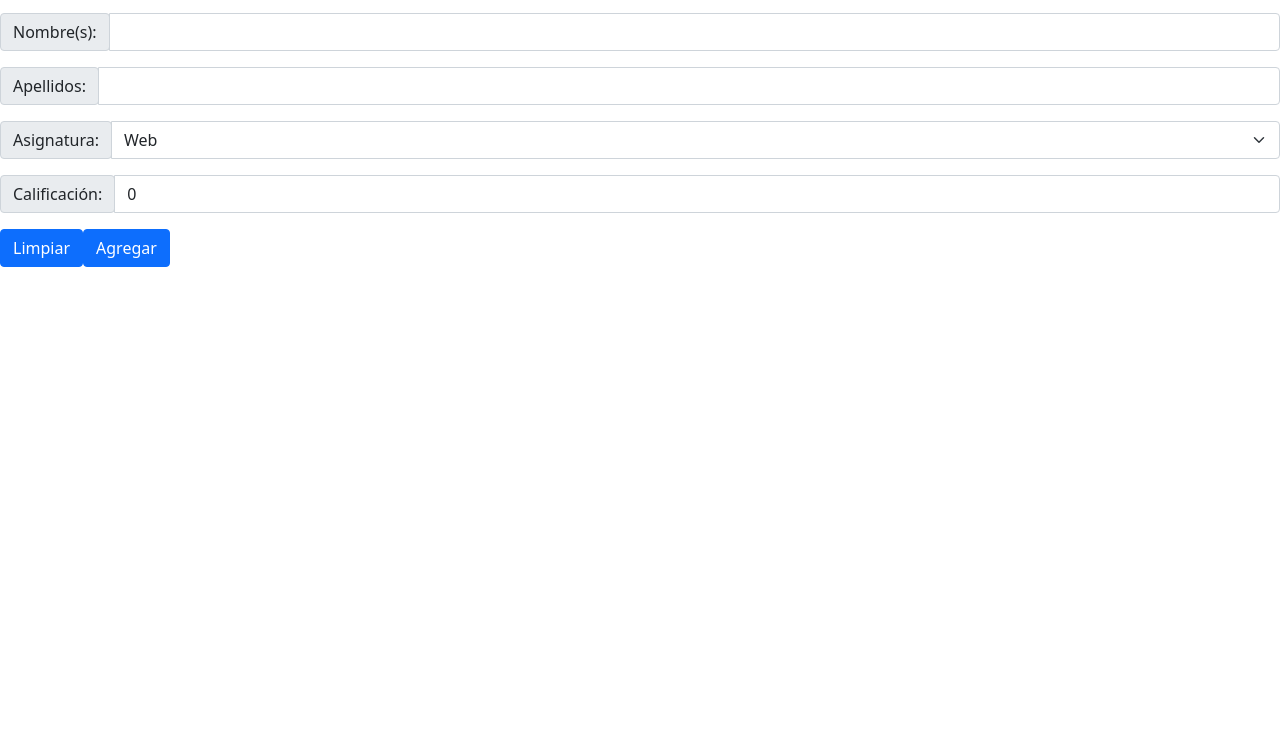
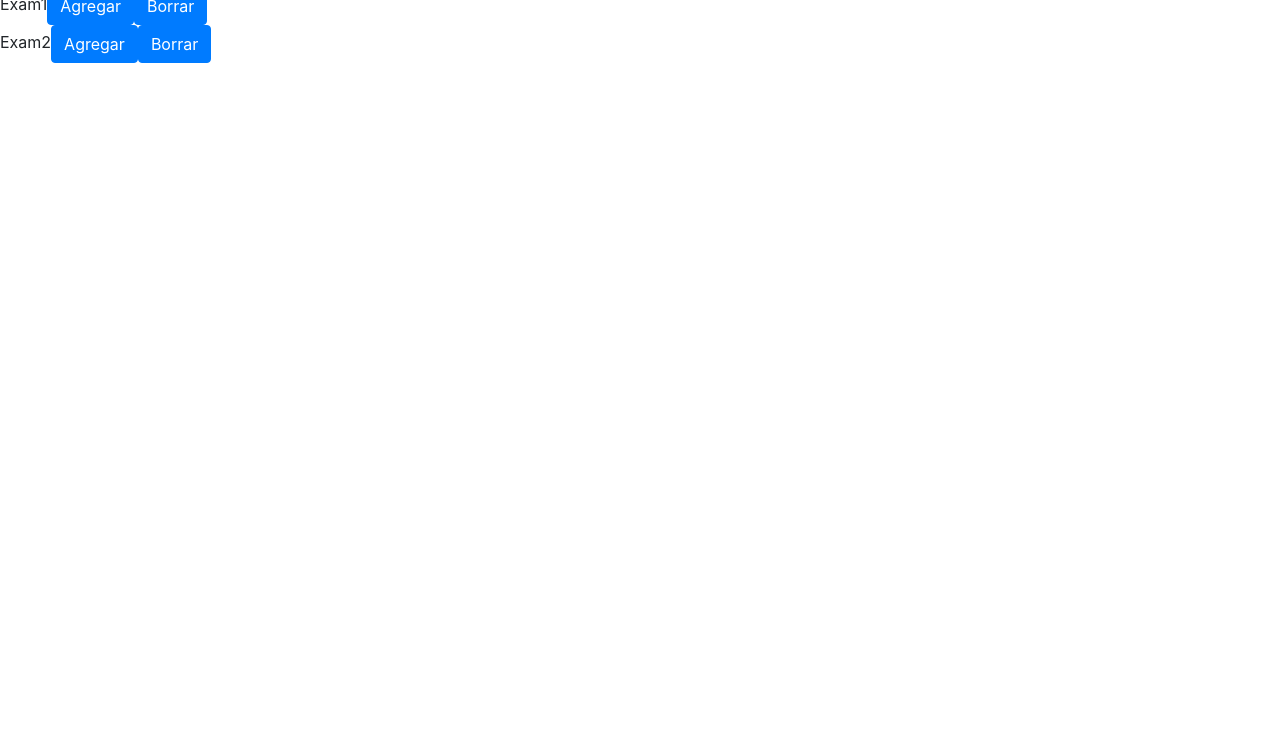
Before and after one commit to Miguel235711/Databases-P1, a plain HTML site: page Frontend/index.html in a window 1280 px wide. Shown: the part 69-800 px from the top of the page. Drawn offline with nearby package versions, Linux system fonts and the light colour scheme; some packages are replaced by stand-ins of ours; a script that the page names is missing.

Commit message:
until exams

```diff
--- a/Frontend/index.html
+++ b/Frontend/index.html
@@ -7,8 +7,11 @@
     <title>Document</title>
     <script src="main.js" type="module"></script>
     <script src="//cdn.jsdelivr.net/npm/sweetalert2@10"></script>
-    <link href="https://cdn.jsdelivr.net/npm/bootstrap@5.0.0-beta2/dist/css/bootstrap.min.css" rel="stylesheet" integrity="sha384-BmbxuPwQa2lc/FVzBcNJ7UAyJxM6wuqIj61tLrc4wSX0szH/Ev+nYRRuWlolflfl" crossorigin="anonymous">
-    <script src="https://cdn.jsdelivr.net/npm/bootstrap@5.0.0-beta2/dist/js/bootstrap.bundle.min.js" integrity="sha384-b5kHyXgcpbZJO/tY9Ul7kGkf1S0CWuKcCD38l8YkeH8z8QjE0GmW1gYU5S9FOnJ0" crossorigin="anonymous"></script>
+    <link rel="stylesheet" href="https://maxcdn.bootstrapcdn.com/bootstrap/4.0.0/css/bootstrap.min.css" integrity="sha384-Gn5384xqQ1aoWXA+058RXPxPg6fy4IWvTNh0E263XmFcJlSAwiGgFAW/dAiS6JXm" crossorigin="anonymous">
+    <!--<script src="https://cdn.jsdelivr.net/npm/bootstrap@5.0.0-beta2/dist/js/bootstrap.bundle.min.js" integrity="sha384-b5kHyXgcpbZJO/tY9Ul7kGkf1S0CWuKcCD38l8YkeH8z8QjE0GmW1gYU5S9FOnJ0" crossorigin="anonymous"></script>-->
+    <script src="https://code.jquery.com/jquery-3.2.1.slim.min.js" integrity="sha384-KJ3o2DKtIkvYIK3UENzmM7KCkRr/rE9/Qpg6aAZGJwFDMVNA/GpGFF93hXpG5KkN" crossorigin="anonymous"></script>
+    <script src="https://cdnjs.cloudflare.com/ajax/libs/popper.js/1.12.9/umd/popper.min.js" integrity="sha384-ApNbgh9B+Y1QKtv3Rn7W3mgPxhU9K/ScQsAP7hUibX39j7fakFPskvXusvfa0b4Q" crossorigin="anonymous"></script>
+    <script src="https://maxcdn.bootstrapcdn.com/bootstrap/4.0.0/js/bootstrap.min.js" integrity="sha384-JZR6Spejh4U02d8jOt6vLEHfe/JQGiRRSQQxSfFWpi1MquVdAyjUar5+76PVCmYl" crossorigin="anonymous"></script>
 </head>
 <body>
 </body>
--- /dev/null
+++ b/Frontend/js/tags/a.js
@@ -0,0 +1,8 @@
+import tag from './tag.js'
+import {withChildrenF} from '../../js/transformers/ref.js'
+
+export default ({classes,id,text,click,childrenFunctions,data_toggle,href,role,aria_expanded,aria_controls}={},) => {
+    let _a = tag('a',{classes:classes,id:id,text:text,click:click,data_toggle:data_toggle,href:href,role:role,aria_expanded:aria_expanded,aria_controls:aria_controls})
+    return childrenFunctions ?
+        withChildrenF({elementFunction:_a,childrenFunctions:childrenFunctions}):_a
+}
--- /dev/null
+++ b/Frontend/js/tags/button.js
@@ -0,0 +1,8 @@
+import tag from './tag.js'
+import {withChildrenF} from '../../js/transformers/ref.js'
+
+export default ({classes,id,text,click,childrenFunctions,data_toggle,href,role,aria_expanded,aria_controls,type,data_target}={},) => {
+    let _button = tag('button',{classes:classes,id:id,text:text,click:click,data_toggle:data_toggle,href:href,role:role,aria_expanded:aria_expanded,aria_controls:aria_controls,type:type,data_target:data_target})
+    return childrenFunctions ?
+        withChildrenF({elementFunction:_button,childrenFunctions:childrenFunctions}):_button
+}
--- /dev/null
+++ b/Frontend/js/tags/h1.js
@@ -0,0 +1,8 @@
+import tag from './tag.js'
+import {withChildrenF} from '../../js/transformers/ref.js'
+
+export default ({classes,id,text,click,childrenFunctions}={},) => {
+    let _h1 = tag('h1',{classes:classes,id:id,text:text,click:click})
+    return childrenFunctions ?
+        withChildrenF({elementFunction:_div,childrenFunctions:childrenFunctions}):_h1
+}
--- /dev/null
+++ b/Frontend/js/tags/h2.js
@@ -0,0 +1,8 @@
+import tag from './tag.js'
+import {withChildrenF} from '../../js/transformers/ref.js'
+
+export default ({classes,id,text,click,childrenFunctions}={},) => {
+    let _h2 = tag('h2',{classes:classes,id:id,text:text,click:click})
+    return childrenFunctions ?
+        withChildrenF({elementFunction:_h2,childrenFunctions:childrenFunctions}):_h2
+}
--- /dev/null
+++ b/Frontend/js/tags/p.js
@@ -0,0 +1,9 @@
+///add to framework
+import tag from './tag.js'
+import {withChildrenF} from '../../js/transformers/ref.js'
+
+export default ({classes,id,text,click,childrenFunctions}={},) => {
+    let _p = tag('p',{classes:classes,id:id,text:text,click:click})
+    return childrenFunctions ?
+        withChildrenF({elementFunction:_p,childrenFunctions:childrenFunctions}):_p
+}
--- a/Frontend/js/tags/script.js
+++ b/Frontend/js/tags/script.js
@@ -1,6 +1,10 @@
-let script = ({src}={}) =>{
+export default ({src,integrity,crossorigin}={}) =>() =>{
     let _script = document.createElement('script')
     if(src)
         _script.setAttribute('src',src)
+    if(integrity)
+        _script.setAttribute('integrity',integrity)
+    if(crossorigin)
+        _script.setAttribute('crossorigin',crossorigin)
     return _script
 }
--- a/Frontend/js/tags/tag.js
+++ b/Frontend/js/tags/tag.js
@@ -1,6 +1,6 @@
 import {setClasses,setId} from '../transformers/ref.js'
 
-export default (tagName,{classes,id,text,click,value,border}={}) => () =>{
+export default (tagName,{classes,id,text,click,value,border,href,data_toggle,role,aria_expanded,aria_controls,type,data_target}={}) => () =>{
     let _tag = document.createElement(tagName)
     if(classes)
         //(element,classes)
@@ -17,5 +17,19 @@ export default (tagName,{classes,id,text,click,value,border}={}) => () =>{
         _tag.setAttribute("value",value)
     if(border)
         _tag.setAttribute('border',border)
+    if(data_toggle)
+        _tag.setAttribute('data-toggle',data_toggle)
+    if(href)
+        _tag.setAttribute('href',href)
+    if(role)
+        _tag.setAttribute('role',role)
+    if(aria_expanded)
+        _tag.setAttribute('aria-expanded',aria_expanded)
+    if(aria_controls)
+        _tag.setAttribute('aria-controls',aria_controls)
+    if(type)
+        _tag.setAttribute('type',type)
+    if(data_target)
+        _tag.setAttribute('data-target',data_target)
     return _tag
 }
--- a/Frontend/main.js
+++ b/Frontend/main.js
@@ -7,11 +7,17 @@ import input from './js/tags/input.js'
 import table from './js/tags/table.js'
 import select from './js/tags/select.js'
 import option from './js/tags/option.js'
+import h1 from './js/tags/h1.js'
+import h2 from './js/tags/h2.js'
+import script from './js/tags/script.js'
+
 import {withChildrenF} from './js/transformers/ref.js'
 import {valueHolder,selectHolder,bindChangeListenerToHolderBiIndex,bindListenerToHolderBiValue} from './js/binding/bind.js'
 import form from './js/tags/form.js'
 
+
 import Component from './src/Component/Component.js'
+import Collapsable from './src/Collapsable/Collapsable.js'
 
 
 let SetState = (callback)=>{
@@ -21,183 +27,116 @@ let SetState = (callback)=>{
 }
 
 let body = document.querySelector('body')
-let enrollmentHolder = valueHolder('')
+let examNameHolder = valueHolder('')
+let exams = [
+    {id:1,name:'Exam1',questions:[
+        {
+            id:1,
+            description:'¿Cuánto es 3+2?',
+            ord:1,
+            type: 'open'
+        },
+        {
+            id:2,
+            description:'¿Quién descubrió E=mc^2?',
+            ord:0,
+            type:'mult'
+        }
+    ]},
+    {id:2,name:'Exam2',questions:[
+
+    ]}
+]
+let showExamDetails = false
+let examForDetails = undefined
+/*let enrollmentHolder = valueHolder('')
 let nameHolder = valueHolder('')
 let lastnameHolder = valueHolder('')
 let subjectHolder = selectHolder(0)
 let gradeHolder = valueHolder('0')
 let subjects = ['Web','Lenguajes de Programación','Sistemas Operativos','Matemáticas Computacionales']
 let data = []
-let valid = () => /^A[0-9]{8}$/.test(enrollmentHolder.value) && /\S/.test(nameHolder.value) && /\S/.test(lastnameHolder.value) && (/^[1-9][0-9]*$/.test(gradeHolder.value)||/^0$/.test(gradeHolder.value))&&0<=Number(gradeHolder.value)&&Number(gradeHolder.value)<=100
+let valid = () => /^A[0-9]{8}$/.test(enrollmentHolder.value) && /\S/.test(nameHolder.value) && /\S/.test(lastnameHolder.value) && (/^[1-9][0-9]*$/.test(gradeHolder.value)||/^0$/.test(gradeHolder.value))&&0<=Number(gradeHolder.value)&&Number(gradeHolder.value)<=100*/
 
 let main = ()=> {
     //({element,childrenFunctions})
     console.log('main called')
-
+    let detailsDiv = div()()
     setChildren({
         element: body,
         childrenFunctions: [
-            /*div({
+            h1({text:'Exámenes'}),
+            !showExamDetails ?
+                div({childrenFunctions:
+                    exams.map((exam,index)=>
+                        div({childrenFunctions:[
+                            span({text:exam.name,click:()=>{
+                                showExamDetails = true
+                                examForDetails = exams[index]
+                                SetState(()=>{})
+                            }}),
+                            input({classes:['btn','btn-primary'],type:'button',value:'Agregar',click:()=>{
+                                Swal.fire({
+                                    title: 'Agregar Examen',
+                                    html: div({
                                         childrenFunctions:[
                                                 div({
                                                     classes:['input-group-prepend'],
-                        childrenFunctions:[span({text:'Temperatura:',classes:['input-group-text']})]
+                                                    childrenFunctions:[span({text:'Nombre:',classes:['input-group-text']})]
                                                 }),
-                    bindListenerToHolderBiValue(input({type:'number',arial_label:'Temperature',aria_describedby:'basic-addon1',classes:['form-control']}),temperatureHolder,'input'),
-                ],
-                classes:['input-group mb-3']
-            }),
-            div({childrenFunctions:[
-                div({
-                    classes:['input-group-prepend'],
-                    childrenFunctions:[span({text:'Escalas: ',classes:['input-group-text']})]
-                }),
-                bindChangeListenerToHolderBiIndex(select({
-                    childrenFunctions:[
-                        ...scale.map(sc=>option({text:sc}))
-                    ],
-                    classes:['form-select'],
-                    aria_label:'Default select example'
-                }),lSelectHolder,{interceptorFunction:(index)=>{
-                    console.log('what')
-                    console.log(`before rIndex: ${rSelectHolder.index} lIndex: ${lSelectHolder.index}`)
-                    if(index == rSelectHolder.index){
-                        //console.log('damn')
-                        rSelectHolder.setIndex(index == 0 ? 1 : 0);
-                    }
-                    console.log(`after rIndex: ${rSelectHolder.index} lIndex: ${index}`)
-                    return index
-                }}),
-                bindChangeListenerToHolderBiIndex(select({
-                    childrenFunctions:[
-                        ...scale.map(sc=>option({text:sc}))
-                    ],
-                    classes:['form-select'],
-                    aria_label:'Default select example'
-                }),rSelectHolder,{interceptorFunction:(index)=>{
-                    console.log(`before lIndex: ${lSelectHolder.index} rIndex: ${index}`)
-                    if(index == lSelectHolder.index)
-                        lSelectHolder.setIndex(index == 0 ? 1 : 0);
-                    console.log(`after lIndex: ${lSelectHolder.index} rIndex: ${index}`)
-                    return index
-                }}),
-            ]}),*/
-            table({
-                headerContentFunction:()=>['Matrícula','Nombre(s)','Apellidos','Asignatura','Calificación'],
-                bodyContentFunction:()=>data,
-                border:'1px solid black'
-            }),
-            form({childrenFunctions:[
-                div({
-                    childrenFunctions:[
-                        div({
-                            classes:['input-group-prepend'],
-                            childrenFunctions:[span({text:'Matrícula:',classes:['input-group-text']})]
-                        }),
-                        bindListenerToHolderBiValue(input({type:'text',arial_label:'Enrollment',aria_describedby:'basic-addon1',classes:['form-control']}),enrollmentHolder,'input'),
+                                                bindListenerToHolderBiValue(input({type:'text',arial_label:'Name',aria_describedby:'basic-addon1',classes:['form-control']}),examNameHolder,'input'),
                                         ],
                                         classes:['input-group','mb-3']
-                }),
-                div({
-                    childrenFunctions:[
-                        div({
-                            classes:['input-group-prepend'],
-                            childrenFunctions:[span({text:'Nombre(s):',classes:['input-group-text']})]
-                        }),
-                        bindListenerToHolderBiValue(input({type:'text',arial_label:'Name(s)',aria_describedby:'basic-addon1',classes:['form-control']}),nameHolder,'input'),
-                    ],
-                    classes:['input-group','mb-3']
-                }),
-                div({
-                    childrenFunctions:[
-                        div({
-                            classes:['input-group-prepend'],
-                            childrenFunctions:[span({text:'Apellidos:',classes:['input-group-text']})]
-                        }),
-                        bindListenerToHolderBiValue(input({type:'text',arial_label:'Enrollment',aria_describedby:'basic-addon1',classes:['form-control']}),lastnameHolder,'input'),
-                    ],
-                    classes:['input-group','mb-3']
-                }),
-                ///select subject
-                div({
-                    childrenFunctions:[
-                        div({
-                            classes:['input-group-prepend'],
-                            childrenFunctions:[span({text:'Asignatura:',classes:['input-group-text']})]
-                        }),
-                        bindChangeListenerToHolderBiIndex(select({
-                            childrenFunctions:[
-                                ...subjects.map(sc=>option({text:sc}))
-                            ],
-                            classes:['form-select'],
-                            aria_label:'Default select example'
-                        }),subjectHolder,{interceptorFunction:(index)=>{
-                            return index
-                        }}),
-                    ],
-                    classes:['input-group','mb-3']
-                }),
-                div({
-                    childrenFunctions:[
-                        div({
-                            classes:['input-group-prepend'],
-                            childrenFunctions:[span({text:'Calificación:',classes:['input-group-text']})]
-                        }),
-                        bindListenerToHolderBiValue(input({type:'number',arial_label:'Enrollment',aria_describedby:'basic-addon1',classes:['form-control'],min:'0',max:'100'}),gradeHolder,'input'),
-                    ],
-                    classes:['input-group','mb-3']
-                }),
-                input({classes:['btn','btn-primary'],type:'button',value:'Limpiar',click:()=>{
-                    enrollmentHolder.setValue('')
-                    nameHolder.setValue('')
-                    lastnameHolder.setValue('')
-                    subjectHolder.setIndex(0)
-                    gradeHolder.setValue(0)
-                    SetState(()=>{
-
+                                    })(),
+                                    confirmButtonText: 'Agregar',
+                                    showCancelButton: true,
+                                    allowOutsideClick:false,
+                                    cancelButtonText: 'Cancelar'
+                                }).then(result=>{
+                                    if(result.dismiss!='cancel'){
+                                        let examName = examNameHolder.value
+                                        examNameHolder.setValue('')
+                                        if(!/\S/.test(examName)){
+                                            alert('El nombre del examen no puede estar vacío')
+                                            return;
+                                        }
+                                        exams.splice(index+1,0,{id:exams.length+1,name:examName})
+                                        console.log(exams.length)
+                                        SetState(()=>{})
+                                    }
                                 })
                             }}),
-                input({classes:['btn','btn-primary'],type:'button',value:'Agregar',click:()=>{
-                    //nameHolder.setValue('')
-                    //console.log(`temperature: ${temperatureHolder.value}`)
-                    if(!valid()){
+                            input({classes:['btn','btn-primary'],type:'button',value:'Borrar',click:()=>{
                                 Swal.fire({
-                            icon: 'error',
-                            title: 'Error en los campos',
-                            text: 'Los campos no deben estar vacíos y deben seguir el formato adecuado'
+                                    title: `¿Estás seguro de borrar el Examen ${exam.name}?`,
+                                    icon:'error',
+                                    confirmButtonText:'Borrar',
+                                    showCancelButton: true,
+                                    allowOutsideClick:false,
+                                    cancelButtonText: 'Cancelar'
                                 }).then(result=>{
-                            console.log('result')
+                                    if(result.dismiss!='cancel'){
+                                        exams.splice(index,1)
+                                    SetState(()=>{})
+                                    }
                                 })
-                        return;
-                    }
-                    SetState(()=>{
-                        data.push([enrollmentHolder.value,nameHolder.value,lastnameHolder.value,subjects[subjectHolder.index],gradeHolder.value])
+                            }})
+                        ]}),
+                    )
                 })
+            :
+                ()=>setChildren({element:detailsDiv,childrenFunctions:[
+                    input({classes:['btn','btn-primary'],type:'button',value:'Back',click:()=>{
+                        showExamDetails = false
+                        examForDetails = undefined
+                        SetState(()=>{})
                     }}),
-            ]})
-            /*input({classes:['btn','btn-primary'],type:'button',value:'Convertir',click:()=>{
-                //nameHolder.setValue('')
-                //console.log(`temperature: ${temperatureHolder.value}`)
-                if(!valid()){
-                    Swal.fire({
-                        icon: 'error',
-                        title: 'Error en los campos',
-                        text: 'Los campos no deben estar vacíos y debes seleccionar las unidades a convertir'
-                    }).then(result=>{
-                        console.log('result')
-                    })
-                    return;
-                }
-                console.log('indexL',lSelectHolder.index)
-                console.log('indexR',rSelectHolder.index)
-                SetState(()=>{
-
-                })()
-            }}),
-            valid() ?
-                div({childrenFunctions:[
-                    div({text:`Temperatura convertida: ${temperatureCalc(scale[lSelectHolder.index],scale[rSelectHolder.index],Number(temperatureHolder.value))}`}),
-                ]}):div()*/
+                    h2({text:examForDetails.name}),
+                    Collapsable()(detailsDiv),
+               ]}),
+               /*script({src:'https://code.jquery.com/jquery-3.2.1.slim.min.js',integrity:'sha384-KJ3o2DKtIkvYIK3UENzmM7KCkRr/rE9/Qpg6aAZGJwFDMVNA/GpGFF93hXpG5KkN',crossorigin:'anonymous'}),
+               script({src:'https://cdnjs.cloudflare.com/ajax/libs/popper.js/1.12.9/umd/popper.min.js',integrity:'sha384-ApNbgh9B+Y1QKtv3Rn7W3mgPxhU9K/ScQsAP7hUibX39j7fakFPskvXusvfa0b4Q',crossorigin:'anonymous'}),
+               script({src:'https://maxcdn.bootstrapcdn.com/bootstrap/4.0.0/js/bootstrap.min.js',integrity:'sha384-JZR6Spejh4U02d8jOt6vLEHfe/JQGiRRSQQxSfFWpi1MquVdAyjUar5+76PVCmYl',crossorigin:'anonymous'})*/
         ]
     })
 }
--- /dev/null
+++ b/Frontend/src/Collapsable/Collapsable.js
@@ -0,0 +1,43 @@
+import {setChildren} from '../../js/transformers/ref.js'
+
+import div from '../../js/tags/div.js'
+import a from '../../js/tags/a.js'
+import p from '../../js/tags/p.js'
+import button from '../../js/tags/button.js'
+
+
+//example component
+
+export default () =>{
+    let counter = 0
+    let instance = undefined
+    let parent = undefined
+    let SetState = (callback)=>{ ///extrapolate functionality later
+        let old = instance
+        console.log(`instance: ${instance}`)
+        console.log(`parent: ${parent}`)
+        parent.replaceChild(main(),old)
+        callback()
+    }
+
+    let main = () => {
+        //({element,childrenFunctions})
+        instance = setChildren({
+            element: div()(),
+            childrenFunctions: [
+                p({childrenFunctions:[
+                    a({text:'Link with href',classes:['btn','btn-primary'],data_toggle:'collapse',href:'#collapseExample',role:'button',aria_expanded:'false',aria_controls:'collapseExample'}),
+                    button({text:'Button with data target',classes:['btn','btn-primary'],type:'button',data_toggle:'collapse',data_target:'#collapseExample',aria_expanded:'false',aria_controls:'collapseExample'})
+                ]}),
+                div({classes:['collapse'],id:'collapseExample',childrenFunctions:[
+                    div({classes:['card','card-body'],text:'Anim pariatur cliche reprehenderit, enim eiusmod high life accusamus terry richardson ad squid. Nihil anim keffiyeh helvetica, craft beer labore wes anderson cred nesciunt sapiente ea proident.'})
+                ]})
+            ]
+        })
+        return instance
+    }
+    return (parentIn)=>{ ///TODO: extrapolate functionality later
+        parent = parentIn
+        return main
+    }
+}
```
Also changed, not shown: Frontend/src/Component/Component.js (+4 -3 lines). Lines whose indentation alone changed are shown as unchanged.
